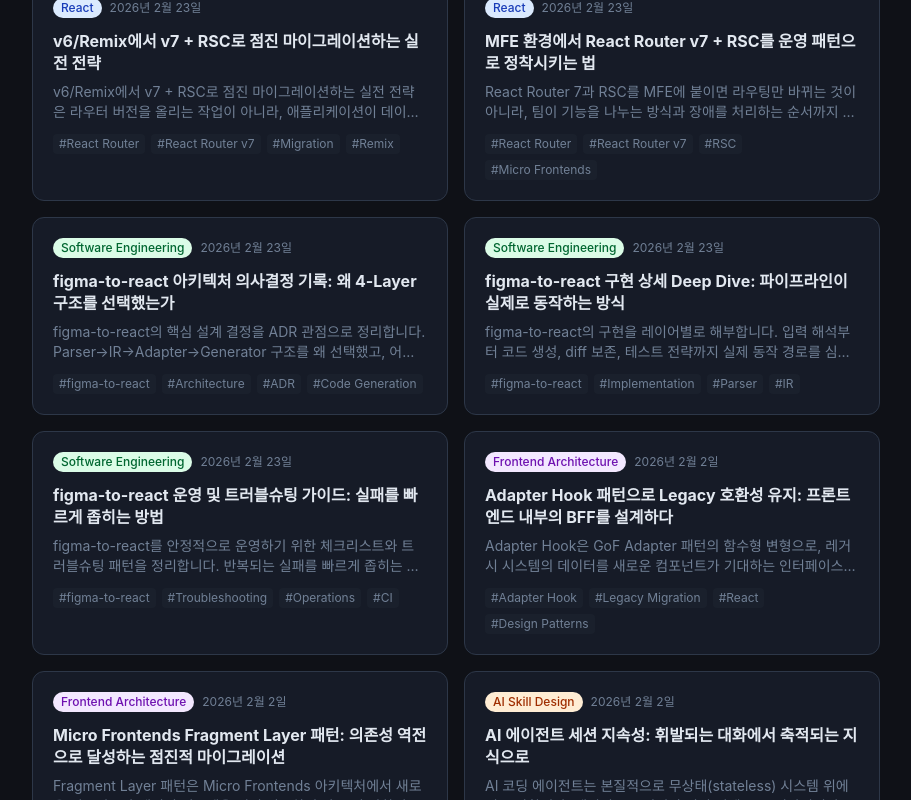
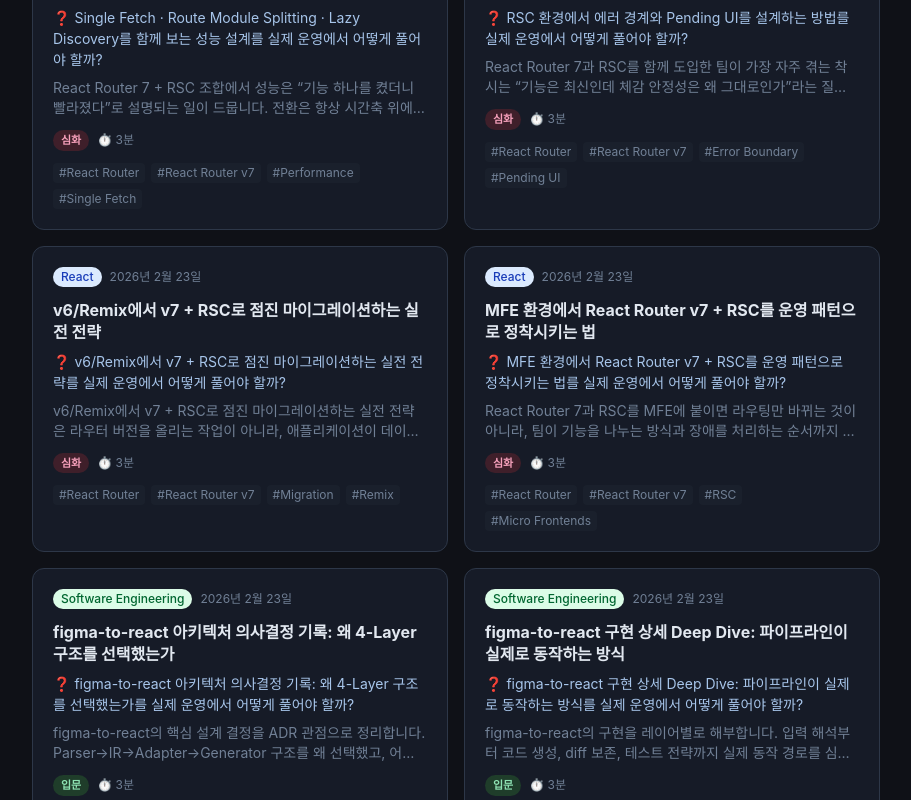
Before and after one commit to mje807/dev-blog, a Next.js app: page /blog in a window 1280 px wide. Shown: the part 980-1780 px from the top of the page, without its empty margins (184-1095 px from the left). Built offline with nearby package versions, Linux system fonts and the light colour scheme.

Commit message:
feat(ui): add reader modes, diagram cards, and richer post cards

```diff
--- a/app/globals.css
+++ b/app/globals.css
@@ -14,6 +14,71 @@
 .post-tag {
   background-color: #1a202c;
   color: var(--text-muted);
+}
+.key-question { color: #a7c5ea; line-height: 1.5; }
+.difficulty-badge {
+  font-size: 11px;
+  padding: 2px 8px;
+  border-radius: 9999px;
+  font-weight: 600;
+}
+.difficulty-badge.easy { background: #1f3d2a; color: #8ee3b3; }
+.difficulty-badge.mid { background: #3a3a1f; color: #f2d479; }
+.difficulty-badge.hard { background: #3f1f2a; color: #f7a1bc; }
+.read-time {
+  font-size: 12px;
+  color: var(--text-muted);
+}
+.reader-mode-bar {
+  display: flex;
+  align-items: center;
+  justify-content: space-between;
+  gap: 10px;
+  margin-bottom: 16px;
+  padding: 10px 12px;
+  border: 1px solid var(--border);
+  border-radius: 10px;
+  background: #131a26;
+}
+.reader-mode-label { font-size: 12px; color: var(--text-muted); font-weight: 600; }
+.reader-mode-buttons { display: flex; gap: 8px; }
+.reader-mode-btn {
+  border: 1px solid var(--border);
+  border-radius: 8px;
+  padding: 6px 10px;
+  font-size: 12px;
+  color: var(--text-muted);
+  background: transparent;
+}
+.reader-mode-btn.active {
+  border-color: var(--accent);
+  color: #d6ecff;
+  background: rgba(99, 179, 237, 0.15);
+}
+.quick-view-card {
+  border: 1px solid var(--border);
+  border-radius: 12px;
+  background: #131a26;
+  padding: 18px;
+  color: #cfe1f4;
+}
+.quick-view-card h3 { font-size: 18px; font-weight: 700; margin-bottom: 10px; }
+.quick-view-card h4 { margin-top: 16px; margin-bottom: 8px; color: #9ec6ea; font-weight: 600; }
+.quick-view-card ul { padding-left: 18px; }
+.quick-view-card li { margin: 6px 0; }
+.quick-hint { margin-top: 14px; font-size: 12px; color: var(--text-muted); }
+.diagram-card {
+  border: 1px solid var(--border);
+  border-radius: 10px;
+  background: #121a27;
+  padding: 14px;
+  margin: 20px 0;
+}
+.diagram-label {
+  font-size: 12px;
+  color: #9cc7ec;
+  margin-bottom: 8px;
+  font-weight: 600;
 }
 
 @layer base {
--- a/components/BlogContent.tsx
+++ b/components/BlogContent.tsx
@@ -1,17 +1,49 @@
 'use client';
 
-import { useEffect, useRef } from 'react';
+import { useEffect, useMemo, useRef, useState } from 'react';
 
 interface BlogContentProps {
   html: string;
 }
 
+interface QuickView {
+  intro: string;
+  sections: string[];
+  bullets: string[];
+}
+
 export default function BlogContent({ html }: BlogContentProps) {
   const containerRef = useRef<HTMLDivElement>(null);
+  const [mode, setMode] = useState<'deep' | 'quick'>('deep');
+
+  const quickView = useMemo<QuickView>(() => {
+    if (!html) return { intro: '', sections: [], bullets: [] };
+
+    // 브라우저에서만 동작 (client component)
+    const el = document.createElement('div');
+    el.innerHTML = html;
+
+    const firstParagraph = el.querySelector('p')?.textContent?.trim() || '';
+    const sectionTitles = Array.from(el.querySelectorAll('h2'))
+      .map((h) => h.textContent?.trim() || '')
+      .filter(Boolean)
+      .slice(0, 8);
+
+    const bullets = Array.from(el.querySelectorAll('ul li'))
+      .map((li) => li.textContent?.trim() || '')
+      .filter(Boolean)
+      .slice(0, 5);
+
+    return {
+      intro: firstParagraph,
+      sections: sectionTitles,
+      bullets,
+    };
+  }, [html]);
 
   useEffect(() => {
     const renderMermaid = async () => {
-      if (!containerRef.current) return;
+      if (!containerRef.current || mode !== 'deep') return;
 
       const mermaidBlocks = containerRef.current.querySelectorAll('pre > code.language-mermaid');
       if (mermaidBlocks.length === 0) return;
@@ -32,11 +64,21 @@ export default function BlogContent({ html }: BlogContentProps) {
         const graphDefinition = block.textContent?.trim();
         if (!graphDefinition) continue;
 
+        const card = document.createElement('div');
+        card.className = 'diagram-card';
+
+        const label = document.createElement('div');
+        label.className = 'diagram-label';
+        label.textContent = 'Architecture Diagram';
+
         const wrapper = document.createElement('div');
-        wrapper.className = 'mermaid my-6';
+        wrapper.className = 'mermaid';
         wrapper.textContent = graphDefinition;
 
-        pre.replaceWith(wrapper);
+        card.appendChild(label);
+        card.appendChild(wrapper);
+
+        pre.replaceWith(card);
         pre.setAttribute('data-mermaid-processed', 'true');
         index++;
       }
@@ -49,13 +91,66 @@ export default function BlogContent({ html }: BlogContentProps) {
     renderMermaid().catch((err) => {
       console.error('Mermaid rendering failed:', err);
     });
-  }, [html]);
+  }, [html, mode]);
 
   return (
-    <div
-      ref={containerRef}
-      className="prose"
-      dangerouslySetInnerHTML={{ __html: html }}
-    />
+    <div>
+      <div className="reader-mode-bar">
+        <span className="reader-mode-label">독자 모드</span>
+        <div className="reader-mode-buttons">
+          <button
+            className={`reader-mode-btn ${mode === 'quick' ? 'active' : ''}`}
+            onClick={() => setMode('quick')}
+            type="button"
+          >
+            빠르게 읽기
+          </button>
+          <button
+            className={`reader-mode-btn ${mode === 'deep' ? 'active' : ''}`}
+            onClick={() => setMode('deep')}
+            type="button"
+          >
+            깊게 읽기
+          </button>
+        </div>
+      </div>
+
+      {mode === 'quick' ? (
+        <section className="quick-view-card">
+          <h3>핵심 요약</h3>
+          {quickView.intro && <p>{quickView.intro}</p>}
+
+          {quickView.sections.length > 0 && (
+            <>
+              <h4>섹션 미리보기</h4>
+              <ul>
+                {quickView.sections.map((s) => (
+                  <li key={s}>{s}</li>
+                ))}
+              </ul>
+            </>
+          )}
+
+          {quickView.bullets.length > 0 && (
+            <>
+              <h4>핵심 포인트</h4>
+              <ul>
+                {quickView.bullets.map((b, idx) => (
+                  <li key={`${idx}-${b.slice(0, 20)}`}>{b}</li>
+                ))}
+              </ul>
+            </>
+          )}
+
+          <p className="quick-hint">상세 분석과 다이어그램은 ‘깊게 읽기’에서 볼 수 있습니다.</p>
+        </section>
+      ) : (
+        <div
+          ref={containerRef}
+          className="prose"
+          dangerouslySetInnerHTML={{ __html: html }}
+        />
+      )}
+    </div>
   );
 }
--- a/components/PostCard.tsx
+++ b/components/PostCard.tsx
@@ -6,14 +6,32 @@ interface PostCardProps {
   featured?: boolean;
 }
 
+function estimateReadMinutes(text: string): number {
+  const words = text.replace(/\s+/g, ' ').trim().split(' ').length;
+  return Math.max(3, Math.round(words / 220));
+}
+
+function detectDifficulty(post: Post): '입문' | '중급' | '심화' {
+  const title = `${post.title} ${post.excerpt}`.toLowerCase();
+  if (/(runtime|hydration|federation|distributed|cache|rsc|lane|fiber|ssr)/i.test(title)) return '심화';
+  if (/(architecture|pattern|state|mfe|router|infra)/i.test(title)) return '중급';
+  return '입문';
+}
+
+function keyQuestion(post: Post): string {
+  const q = post.title.replace(/["'“”]/g, '').trim();
+  return q.endsWith('?') ? q : `${q}를 실제 운영에서 어떻게 풀어야 할까?`;
+}
+
 export default function PostCard({ post, featured = false }: PostCardProps) {
   const category = CATEGORIES[post.category];
   const href = `/blog/${post.category}/${post.slug}`;
+  const readMins = estimateReadMinutes(`${post.title} ${post.excerpt}`);
+  const difficulty = detectDifficulty(post);
 
   return (
     <Link href={href} className="block group">
       <article className="post-card rounded-xl border p-5 transition-all duration-200 h-full">
-        {/* Category badge */}
         <div className="flex items-center gap-2 mb-3">
           <span className={`text-xs font-medium px-2 py-0.5 rounded-full ${category?.color || 'bg-gray-100 text-gray-800'}`}>
             {category?.label || post.category}
@@ -27,17 +45,25 @@ export default function PostCard({ post, featured = false }: PostCardProps) {
           </span>
         </div>
 
-        {/* Title */}
         <h2 className={`font-bold leading-snug mb-2 post-title group-hover:underline underline-offset-4 ${featured ? 'text-xl' : 'text-base'}`}>
           {post.title}
         </h2>
 
-        {/* Excerpt */}
+        <p className="text-sm mb-2 key-question">
+          ❓ {keyQuestion(post)}
+        </p>
+
         <p className="text-sm line-clamp-2 post-muted">
           {post.excerpt}
         </p>
 
-        {/* Tags */}
+        <div className="flex items-center gap-2 mt-3">
+          <span className={`difficulty-badge ${difficulty === '심화' ? 'hard' : difficulty === '중급' ? 'mid' : 'easy'}`}>
+            {difficulty}
+          </span>
+          <span className="read-time">⏱️ {readMins}분</span>
+        </div>
+
         {post.tags.length > 0 && (
           <div className="flex flex-wrap gap-1.5 mt-3">
             {post.tags.slice(0, 4).map(tag => (
```
